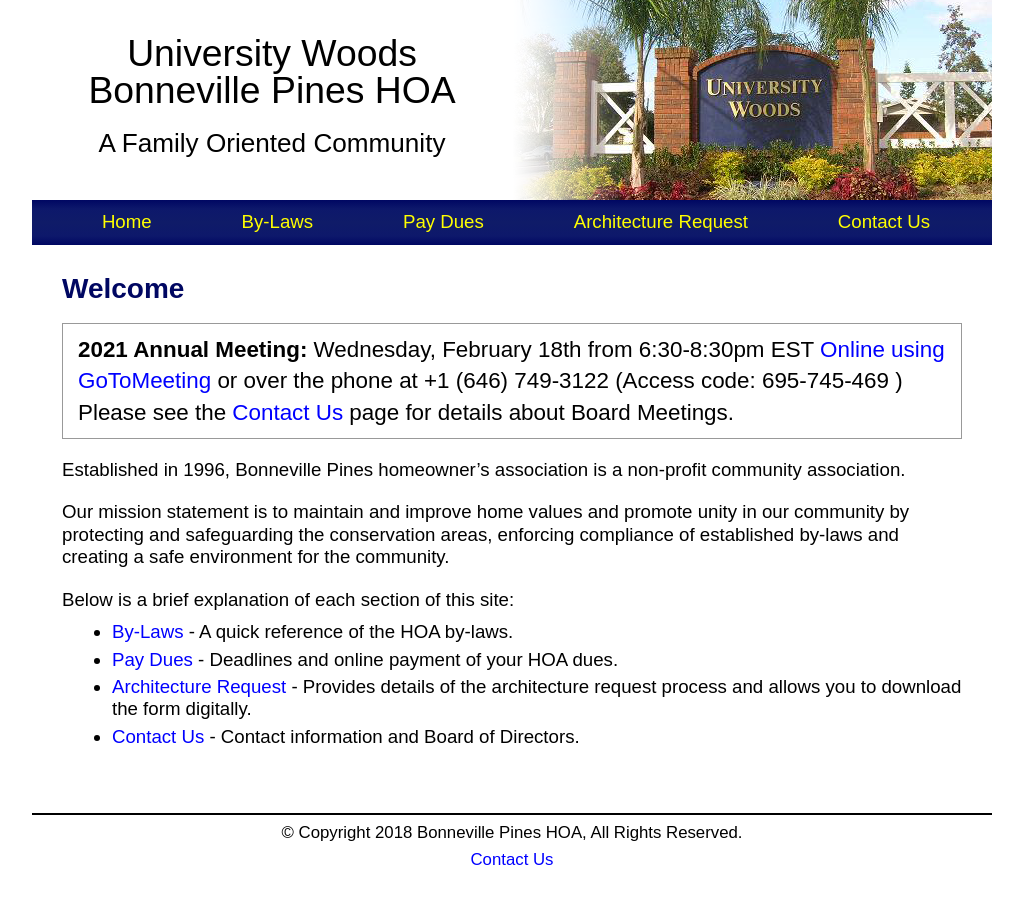
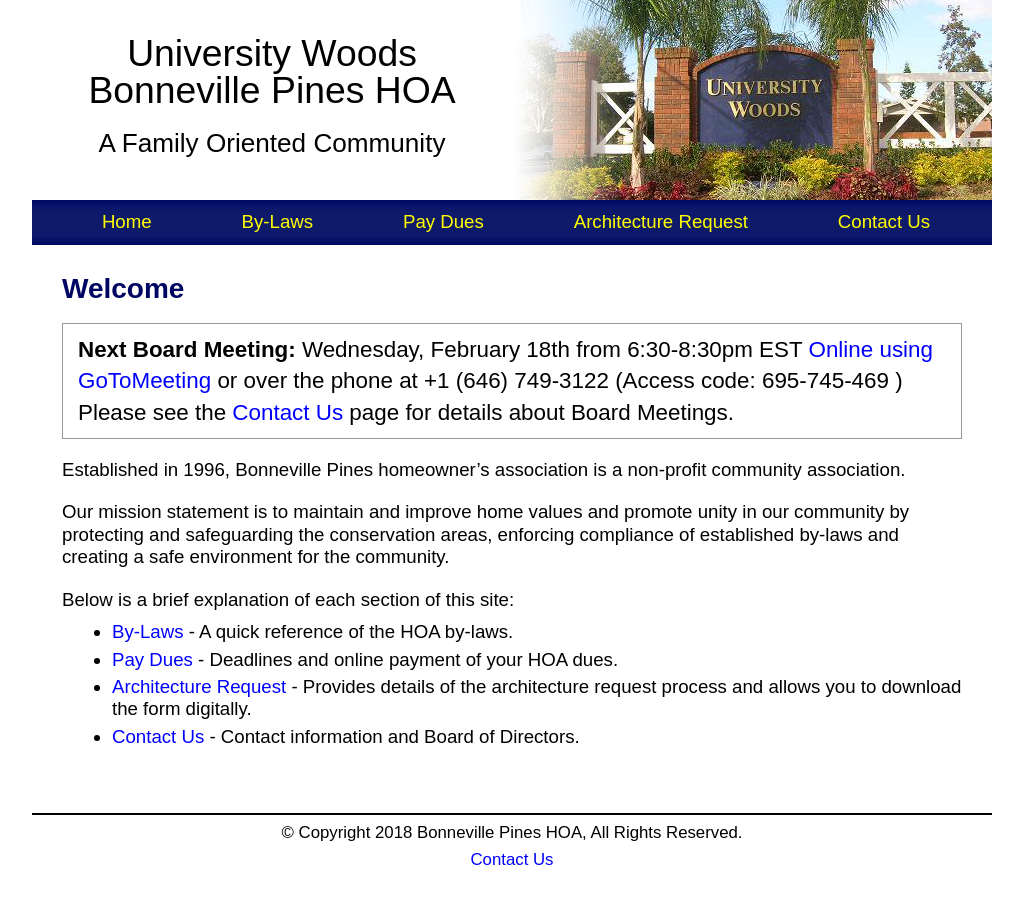
Before and after one commit to bphoa/website, a Jekyll site: the page built from index.md, in a window 1280 px wide. Shown: the whole page, without its empty margins (128-1151 px from the left). Built offline with Jekyll 4.4.1, drawn with Linux system fonts in a browser that asks for light colours.

Commit message:
Update index.md

```diff
--- a/index.md
+++ b/index.md
@@ -3,7 +3,7 @@ layout: page
 title: Welcome
 ---
 
-**2021 Annual Meeting:** Wednesday, February 18th from 6:30-8:30pm EST [Online using GoToMeeting](https://global.gotomeeting.com/join/695745469) or over the phone at +1 (646) 749-3122  (Access code: 695-745-469 )\\
+**Next Board Meeting:** Wednesday, February 18th from 6:30-8:30pm EST [Online using GoToMeeting](https://global.gotomeeting.com/join/695745469) or over the phone at +1 (646) 749-3122  (Access code: 695-745-469 )\\
 Please see the [Contact Us](contact) page for details about Board Meetings.
 {: .alert}
 
```
